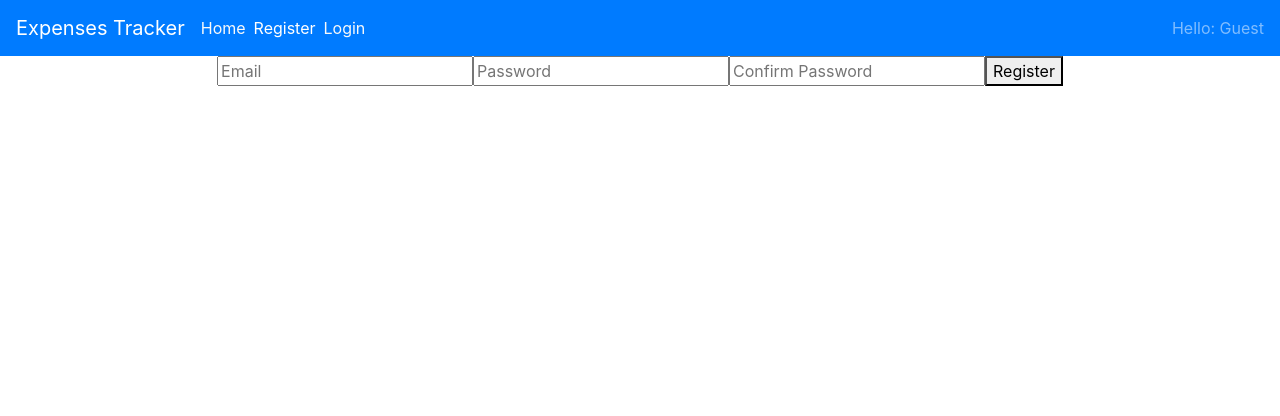
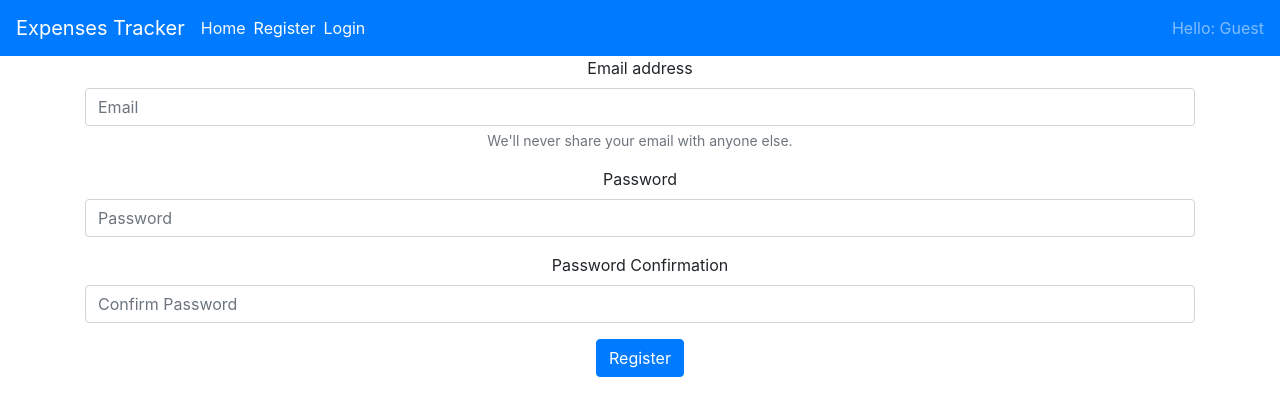
Before and after one commit to cvilla714/tracker-react-front, a React (Create React App) app: page /register in a window 1280 px wide. Shown: the top 416 px of the page. Built offline with nearby package versions, Linux system fonts and the light colour scheme; no server answers.

Commit message:
added style to form

```diff
--- a/src/containers/auth/Registration.js
+++ b/src/containers/auth/Registration.js
@@ -1,4 +1,5 @@
 import React from 'react';
+import { Form, Button } from 'react-bootstrap';
 import { useDispatch, useSelector } from 'react-redux';
 import {
   createUser,
@@ -30,8 +31,50 @@ const Registration = (props) => {
   };
 
   return (
-    <div>
-      <form onSubmit={handleSubmit}>
+    <div className="container">
+      <Form onSubmit={handleSubmit}>
+        <Form.Group controlId="formBasicEmail">
+          <Form.Label>Email address</Form.Label>
+          <Form.Control
+            type="email"
+            name="email"
+            placeholder="Email"
+            value={email}
+            onChange={handleChange}
+            required
+          />
+          <Form.Text className="text-muted">
+            We'll never share your email with anyone else.
+          </Form.Text>
+        </Form.Group>
+
+        <Form.Group controlId="formBasicPassword">
+          <Form.Label>Password</Form.Label>
+          <Form.Control
+            type="password"
+            name="password"
+            placeholder="Password"
+            value={password}
+            onChange={handleChange}
+            required
+          />
+        </Form.Group>
+        <Form.Group controlId="formBasicPassword">
+          <Form.Label>Password Confirmation</Form.Label>
+          <Form.Control
+            type="password"
+            name="password_confirmation"
+            placeholder="Confirm Password"
+            value={password_confirmation}
+            onChange={handleChange}
+            required
+          />
+        </Form.Group>
+        <Button type="submit" disabled={isRegistering}>
+          {isRegistering ? 'Registering...' : 'Register'}
+        </Button>
+      </Form>
+      {/* <form onSubmit={handleSubmit}>
         <input
           type="email"
           name="email"
@@ -62,7 +105,7 @@ const Registration = (props) => {
         <button type="submit" disabled={isRegistering}>
           {isRegistering ? 'Registering...' : 'Register'}
         </button>
-      </form>
+      </form> */}
     </div>
   );
 };
```
